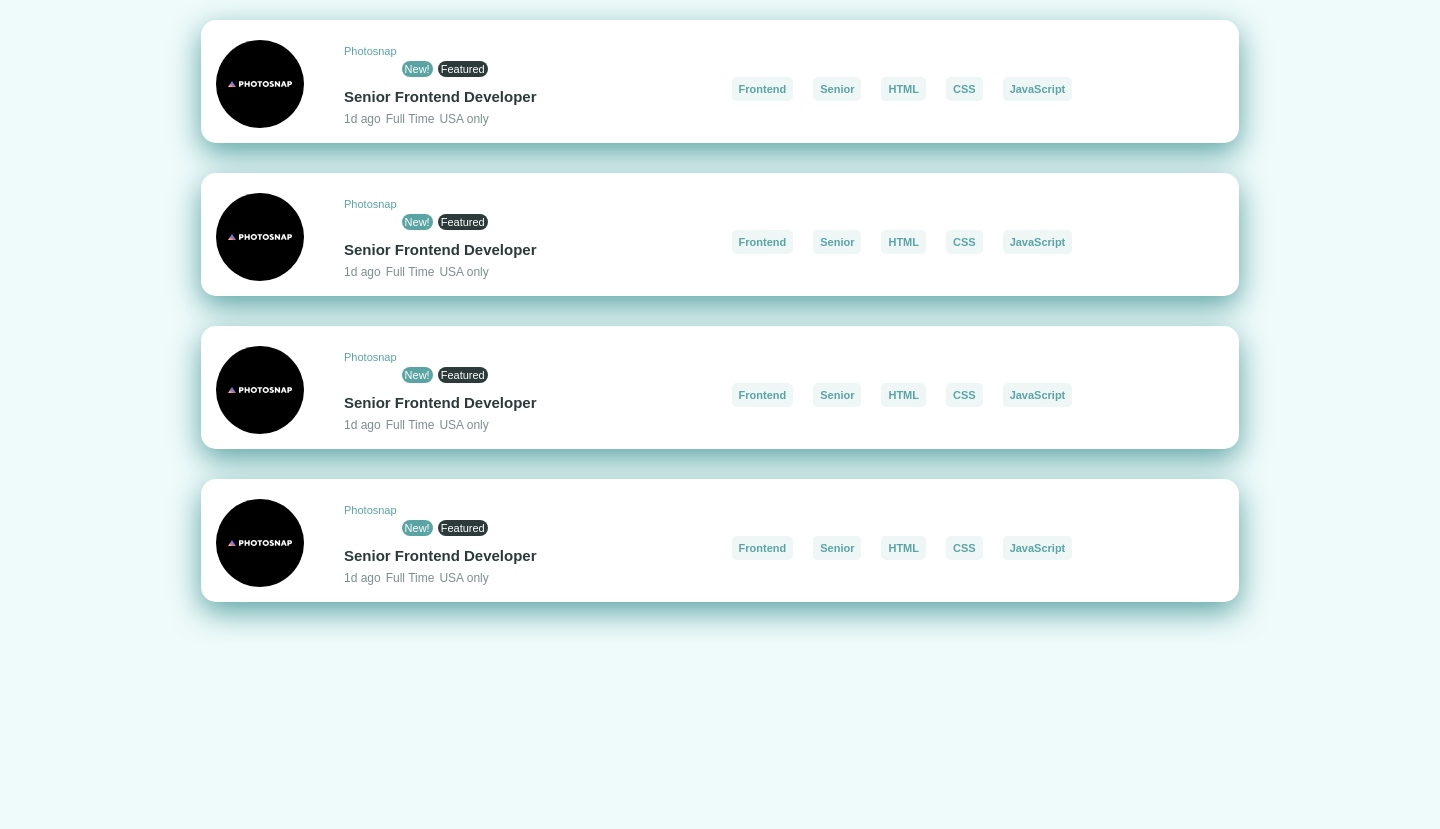
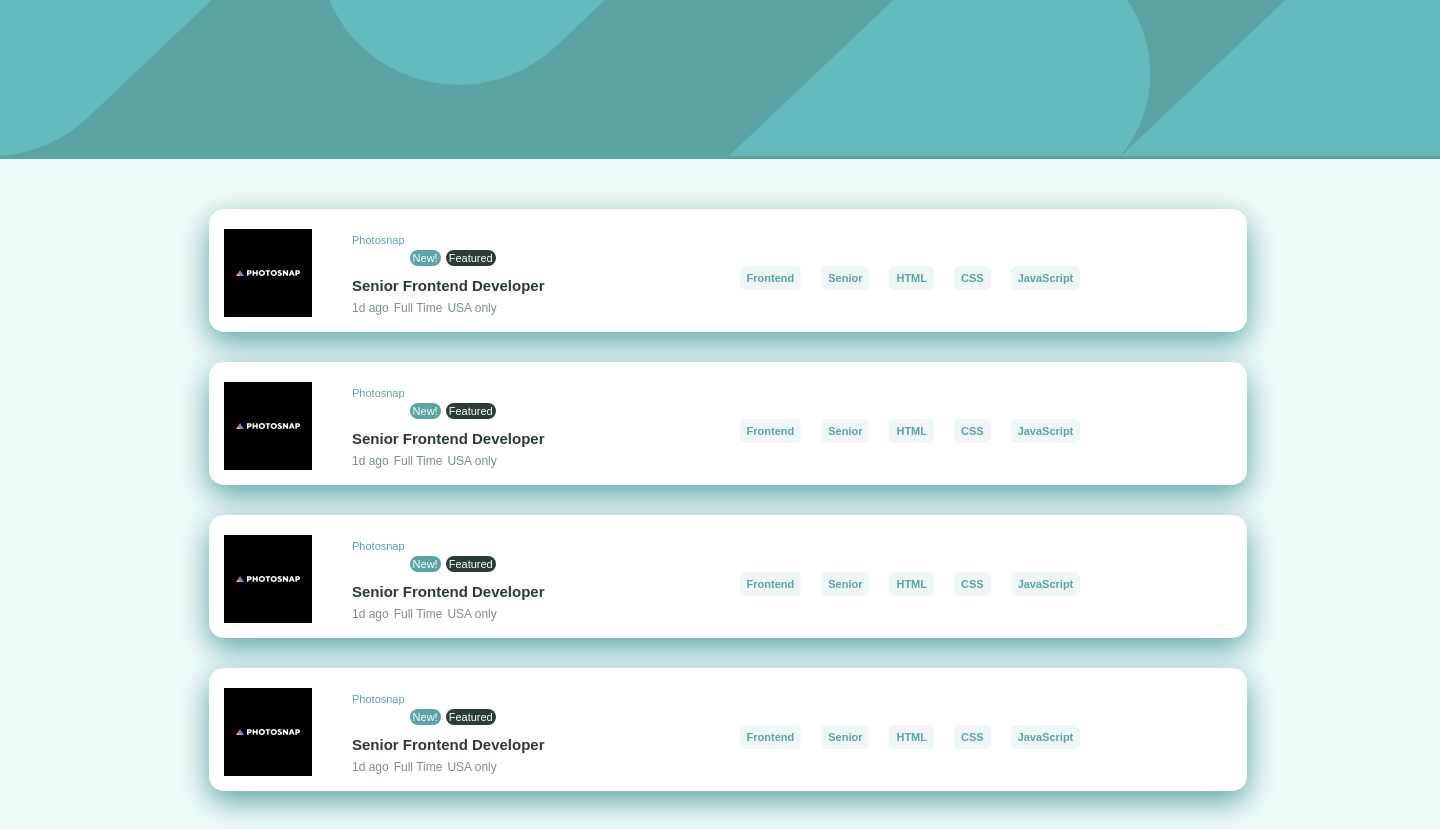
Before and after one commit to EmilioRdzLarracilla/BecaCellsEjercicios2025, a PHP site: page /07-03-2025/filtros-ofertas/lits-filter.html in a window 1440 px wide. Before the commit the page ends 632 px from the top, so only its background shows below. Run offline with PHP 8.4, Linux system fonts and the light colour scheme.

Commit message:
Actualizacion

```diff
--- a/07-03-2025/filtros-ofertas/images/filter.css
+++ b/07-03-2025/filtros-ofertas/images/filter.css
@@ -14,6 +14,17 @@
     --fontFamily-: Spartan;
 
 }
+
+.header-content {
+    display: flex;
+    background-color: var(--DesaturatedDarkCyan-);
+    margin-bottom: 30px;
+    position: relative;
+    top: -20px;
+    left: -8px;
+
+}
+
 body {
 
     background-color: var(--clrLigthGray-);
--- a/07-03-2025/filtros-ofertas/lits-filter.html
+++ b/07-03-2025/filtros-ofertas/lits-filter.html
@@ -10,6 +10,27 @@
 
 <body>
 
+    <header class="header-content">
+        <div>
+            <svg width="1440" height="156" xmlns="http://www.w3.org/2000/svg"
+                xmlns:xlink="http://www.w3.org/1999/xlink">
+                <defs>
+                    <path id="prefix__a" d="M0 0h1440v156H0z" />
+                </defs>
+                <g fill="none" fill-rule="evenodd">
+                    <mask id="prefix__b" fill="#fff">
+                        <use xlink:href="#prefix__a" />
+                    </mask>
+                    <use xlink:href="#prefix__a" />
+                    <g mask="url(#prefix__b)" fill="#63BABA">
+                        <path
+                            d="M495.73 563.419c-51.439-48.795-53.583-130.05-4.788-181.489a128.377 128.377 0 014.789-4.789l418.16-396.66c55.045-52.215 141.329-52.215 196.374 0 50.418 47.825 53.478 126.835 7.634 178.39l188.06-178.39c55.045-52.215 141.328-52.215 196.373 0 51.44 48.794 53.583 130.049 4.789 181.488a128.377 128.377 0 01-4.789 4.789l-418.158 396.658c-55.045 52.215-141.329 52.215-196.374 0-50.418-47.825-53.478-126.835-7.634-178.39L692.104 563.42c-55.045 52.215-141.328 52.215-196.373 0zM360.464 45.523c-51.44-48.794-53.583-130.05-4.789-181.488a128.377 128.377 0 014.789-4.79l418.163-396.663c55.046-52.215 141.33-52.215 196.374 0 51.44 48.794 53.583 130.05 4.789 181.488a128.376 128.376 0 01-4.789 4.79L556.837 45.522c-55.045 52.215-141.328 52.215-196.373 0zm-468.795 71.832c-51.439-48.795-53.583-130.05-4.789-181.489a128.377 128.377 0 014.79-4.788l418.16-396.661c55.045-52.215 141.328-52.215 196.373 0 51.44 48.794 53.583 130.05 4.79 181.488a128.378 128.378 0 01-4.79 4.789l-418.16 396.66c-55.045 52.216-141.329 52.216-196.374 0z" />
+                    </g>
+                </g>
+            </svg>
+
+        </div>
+    </header>
 
     <div class="container">
 
@@ -17,7 +38,8 @@
         <div class="sub-container">
 
             <div class="container-logo">
-                <svg xmlns="http://www.w3.org/2000/svg" xmlns:xlink="http://www.w3.org/1999/xlink" width="88" height="88">
+                <svg xmlns="http://www.w3.org/2000/svg" xmlns:xlink="http://www.w3.org/1999/xlink" width="88"
+                    height="88">
                     <defs>
                         <linearGradient id="prefix__c" x1="0%" x2="50%" y1="78.125%" y2="21.875%">
                             <stop offset="0%" stop-color="#FFC593" />
@@ -63,7 +85,7 @@
             <div class="sub-sub-container2">
 
                 <ul class="sub-2-list">
-                    <li >Frontend</li>
+                    <li>Frontend</li>
                     <li>Senior</li>
                     <li>HTML</li>
                     <li>CSS</li>
@@ -80,7 +102,8 @@
         <div class="sub-container">
 
             <div class="container-logo">
-                <svg xmlns="http://www.w3.org/2000/svg" xmlns:xlink="http://www.w3.org/1999/xlink" width="88" height="88">
+                <svg xmlns="http://www.w3.org/2000/svg" xmlns:xlink="http://www.w3.org/1999/xlink" width="88"
+                    height="88">
                     <defs>
                         <linearGradient id="prefix__c" x1="0%" x2="50%" y1="78.125%" y2="21.875%">
                             <stop offset="0%" stop-color="#FFC593" />
@@ -126,7 +149,7 @@
             <div class="sub-sub-container2">
 
                 <ul class="sub-2-list">
-                    <li >Frontend</li>
+                    <li>Frontend</li>
                     <li>Senior</li>
                     <li>HTML</li>
                     <li>CSS</li>
@@ -142,7 +165,8 @@
         <div class="sub-container">
 
             <div class="container-logo">
-                    <svg xmlns="http://www.w3.org/2000/svg" xmlns:xlink="http://www.w3.org/1999/xlink" width="88" height="88">
+                <svg xmlns="http://www.w3.org/2000/svg" xmlns:xlink="http://www.w3.org/1999/xlink" width="88"
+                    height="88">
                     <defs>
                         <linearGradient id="prefix__c" x1="0%" x2="50%" y1="78.125%" y2="21.875%">
                             <stop offset="0%" stop-color="#FFC593" />
@@ -188,7 +212,7 @@
             <div class="sub-sub-container2">
 
                 <ul class="sub-2-list">
-                        <li >Frontend</li>
+                    <li>Frontend</li>
                     <li>Senior</li>
                     <li>HTML</li>
                     <li>CSS</li>
@@ -204,7 +228,8 @@
         <div class="sub-container">
 
             <div class="container-logo">
-                <svg xmlns="http://www.w3.org/2000/svg" xmlns:xlink="http://www.w3.org/1999/xlink" width="88" height="88">
+                <svg xmlns="http://www.w3.org/2000/svg" xmlns:xlink="http://www.w3.org/1999/xlink" width="88"
+                    height="88">
                     <defs>
                         <linearGradient id="prefix__c" x1="0%" x2="50%" y1="78.125%" y2="21.875%">
                             <stop offset="0%" stop-color="#FFC593" />
@@ -250,7 +275,7 @@
             <div class="sub-sub-container2">
 
                 <ul class="sub-2-list">
-                    <li >Frontend</li>
+                    <li>Frontend</li>
                     <li>Senior</li>
                     <li>HTML</li>
                     <li>CSS</li>
```
Lines whose indentation alone changed are shown as unchanged.
